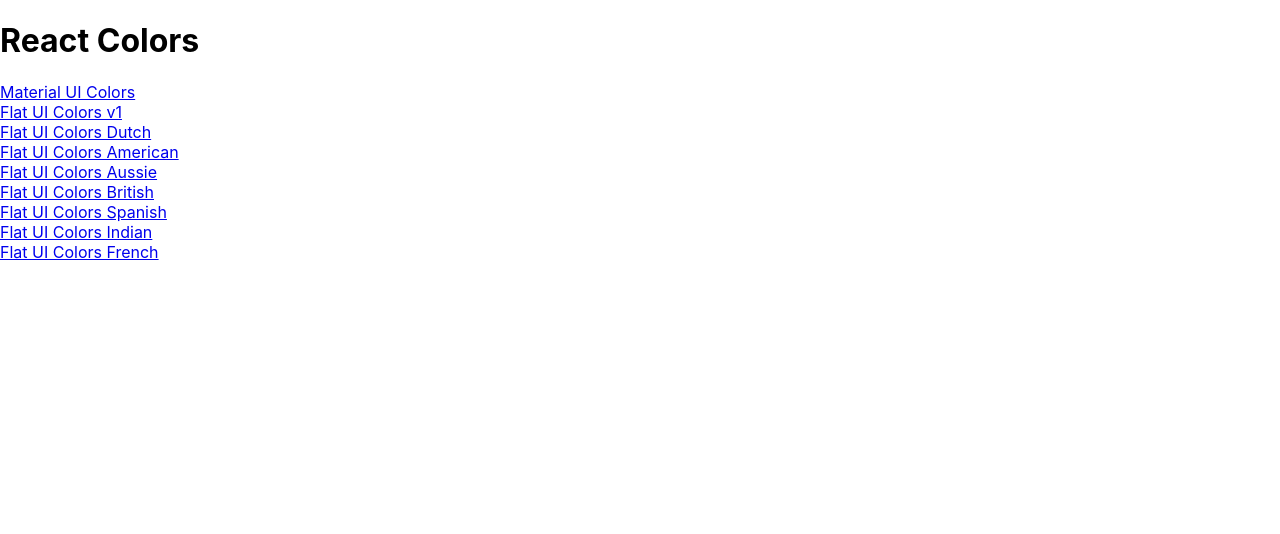
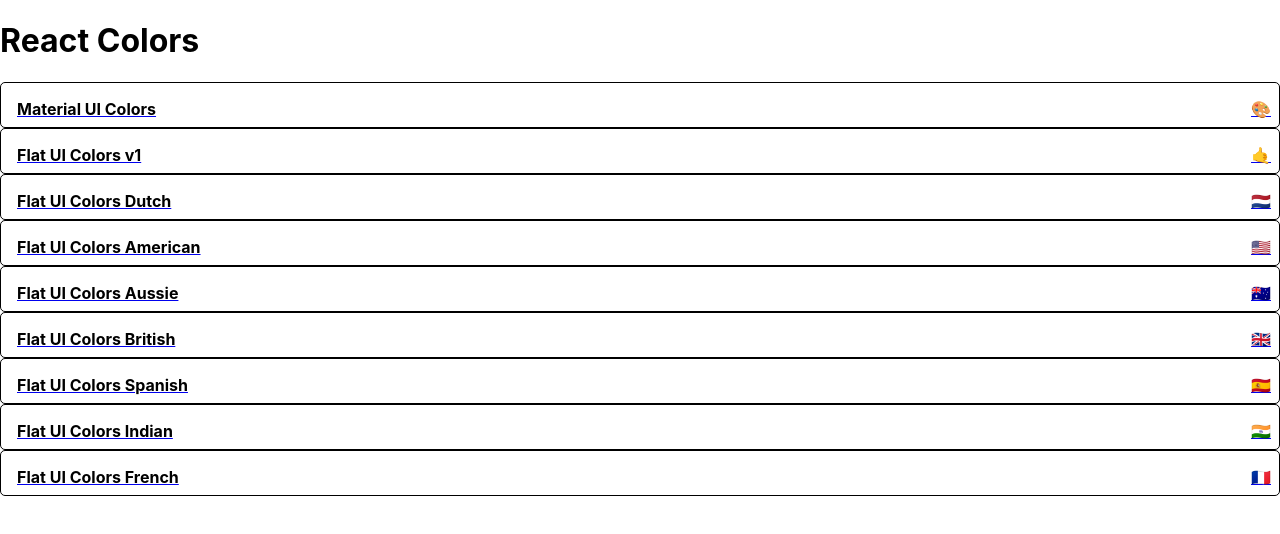
Before and after one commit to RGnt/colors-app, a React (Create React App) app: page / in a window 1280 px wide. Shown: the top 534 px of the page. Built offline with nearby package versions, Linux system fonts and the light colour scheme.

Commit message:
minimal styling for MiniPalette

```diff
--- a/package.json
+++ b/package.json
@@ -5,6 +5,7 @@
   "dependencies": {
     "@material-ui/core": "^4.3.2",
     "@material-ui/icons": "^4.2.1",
+    "@material-ui/styles": "^4.3.0",
     "chroma-js": "^2.0.4",
     "node-sass": "^4.12.0",
     "react": "^16.9.0",
--- a/src/App.js
+++ b/src/App.js
@@ -10,7 +10,7 @@
   return (
     <Switch>
 
-      <Route exact path="/" render={() => <PaletteList palettes={seedColors.map(palette => { return { palId: palette.id, palName: palette.paletteName, palette: palette.colors } })} />} />
+      <Route exact path="/" render={() => <PaletteList palettes={seedColors.map(palette => { return { palId: palette.id, palName: palette.paletteName, palette: palette.colors, emoji: palette.emoji } })} />} />
       <Route exact path="/palette/:id" render={
         (routeProps) =>
           <Palette
--- /dev/null
+++ b/src/MiniPalette/MiniPalette.js
@@ -0,0 +1,44 @@
+import React from 'react';
+import { Link } from 'react-router-dom';
+import { withStyles } from '@material-ui/styles';
+
+const styles = {
+    root: {
+        backgroundColor: "white",
+        border: "1px solid black",
+        borderRadius: "5px",
+        padding: "0.5rem",
+        position: "relative",
+        overflow: "hidden",
+        "&:hover": {
+            cursor: "pointer"
+        }
+    },
+    title: {
+        display: "flex",
+        justifyContent: "space-between",
+        alignItems: "center",
+        margin: "0",
+        color: "black",
+        paddingTop: "0.5rem",
+        fontSize: "1rem",
+        position: "relative",
+    },
+    colors: {
+        marginLeft: "0.5rem",
+        fontSize: "1.5rem"
+    },
+}
+const MiniPalette = ({ classes, palette }) => {
+    console.log(palette);
+    return (
+        <Link to={`/palette/${palette.palId}`}>
+            <div className={classes.root}>
+                <div className={classes.colors}>
+                    <h5 className={classes.title}>{palette.palName}<span className={classes.emoji}>{palette.emoji}</span></h5>
+                </div>
+            </div>
+        </Link>
+    );
+};
+export default withStyles(styles)(MiniPalette);
--- a/src/PaletteList/PaletteList.js
+++ b/src/PaletteList/PaletteList.js
@@ -1,9 +1,10 @@
 import React from 'react';
-import { Link } from 'react-router-dom';
+import MiniPalette from '../MiniPalette/MiniPalette';
 
 const PaletteList = ({ palettes }) => {
     console.log('Palette List', palettes)
-    const paletteLinks = palettes.map(link => <div key={link.palId}><Link to={`/palette/${link.palId}`}>{link.palName}</Link></div>)
+    const paletteLinks = palettes.map(palette => <MiniPalette key={palette.palId} palette={palette} emoji={palette.emoji} />)
+    console.log('Palette links', paletteLinks)
     return (
         <div>
             <h1>React Colors</h1>
```
